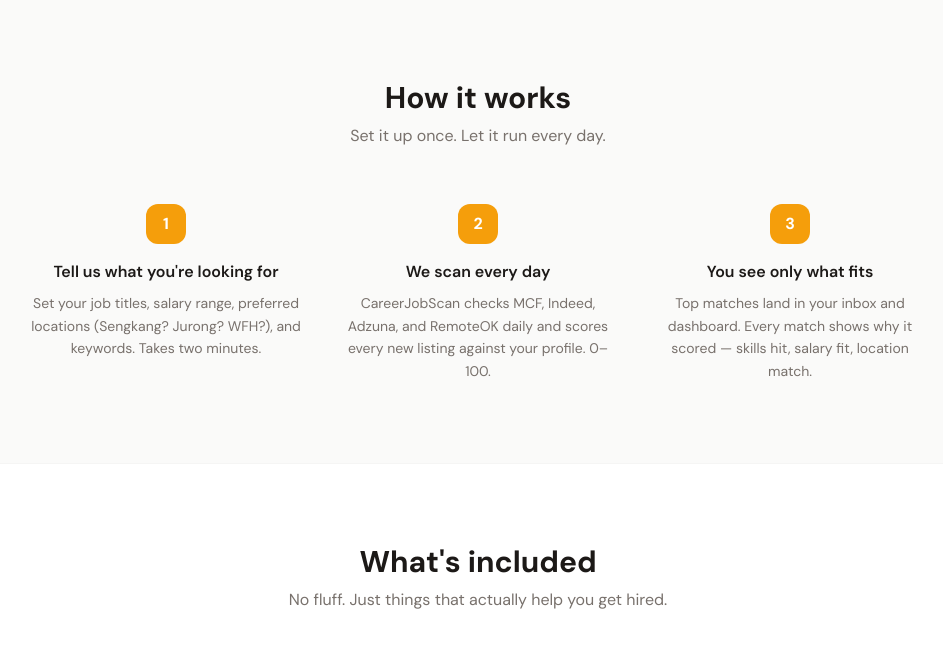
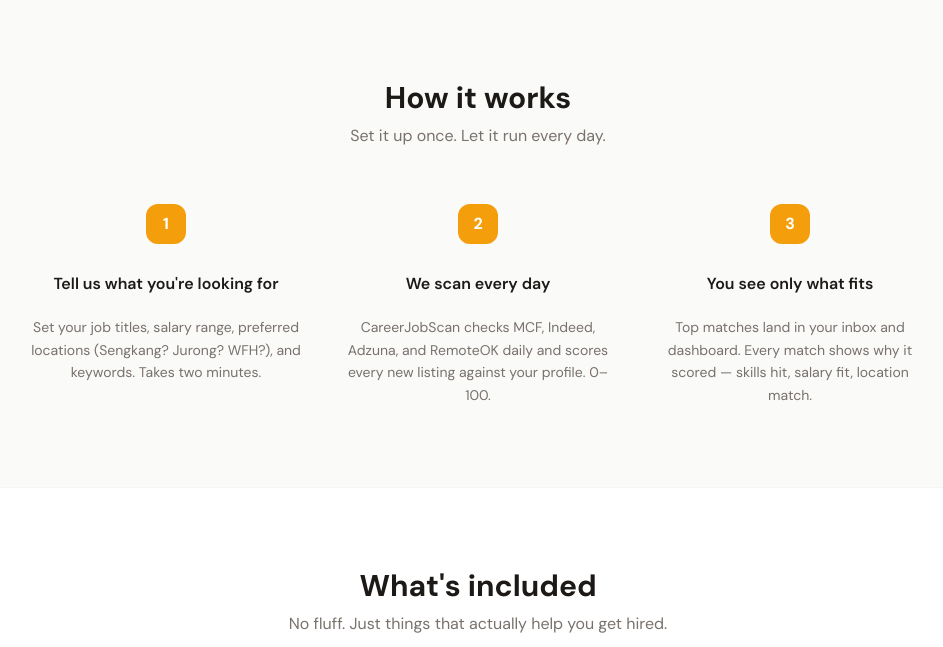
Before and after one commit to salvestr0/JobScanner, a Flask app: page / in a window 1280 px wide. Shown: the part 1403-2050 px from the top of the page, without its empty margins (162-1105 px from the left). Run offline with Flask 3, Linux system fonts and the light colour scheme; parts of the project's set-up code (start-up, migrations or seed data) failed here and were passed over; some libraries are stand-ins or nearby versions.

Commit message:
Fix uneven text alignment in How it works section
Add min-height to headings so all three columns' paragraphs start at the same vertical level.

Co-Authored-By: Claude Sonnet 4.6 <noreply@anthropic.com>

```diff
--- a/templates/home.html
+++ b/templates/home.html
@@ -212,24 +212,24 @@
         <h2 class="text-2xl sm:text-3xl font-bold text-stone-900">How it works</h2>
         <p class="text-stone-500 mt-2">Set it up once. Let it run every day.</p>
       </div>
-      <div class="grid sm:grid-cols-3 gap-10">
-        <div class="text-center">
-          <div class="w-10 h-10 bg-amber-500 text-white font-bold text-base rounded-xl flex items-center justify-center mx-auto mb-4">1</div>
-          <h3 class="font-semibold text-stone-900 mb-2">Tell us what you're looking for</h3>
+      <div class="grid sm:grid-cols-3 gap-10 items-start">
+        <div class="text-center flex flex-col items-center">
+          <div class="w-10 h-10 bg-amber-500 text-white font-bold text-base rounded-xl flex items-center justify-center mb-4">1</div>
+          <h3 class="font-semibold text-stone-900 mb-2 min-h-[3rem] flex items-center justify-center">Tell us what you're looking for</h3>
           <p class="text-stone-500 text-sm leading-relaxed">
             Set your job titles, salary range, preferred locations (Sengkang? Jurong? WFH?), and keywords. Takes two minutes.
           </p>
         </div>
-        <div class="text-center">
-          <div class="w-10 h-10 bg-amber-500 text-white font-bold text-base rounded-xl flex items-center justify-center mx-auto mb-4">2</div>
-          <h3 class="font-semibold text-stone-900 mb-2">We scan every day</h3>
+        <div class="text-center flex flex-col items-center">
+          <div class="w-10 h-10 bg-amber-500 text-white font-bold text-base rounded-xl flex items-center justify-center mb-4">2</div>
+          <h3 class="font-semibold text-stone-900 mb-2 min-h-[3rem] flex items-center justify-center">We scan every day</h3>
           <p class="text-stone-500 text-sm leading-relaxed">
             CareerJobScan checks MCF, Indeed, Adzuna, and RemoteOK daily and scores every new listing against your profile. 0–100.
           </p>
         </div>
-        <div class="text-center">
-          <div class="w-10 h-10 bg-amber-500 text-white font-bold text-base rounded-xl flex items-center justify-center mx-auto mb-4">3</div>
-          <h3 class="font-semibold text-stone-900 mb-2">You see only what fits</h3>
+        <div class="text-center flex flex-col items-center">
+          <div class="w-10 h-10 bg-amber-500 text-white font-bold text-base rounded-xl flex items-center justify-center mb-4">3</div>
+          <h3 class="font-semibold text-stone-900 mb-2 min-h-[3rem] flex items-center justify-center">You see only what fits</h3>
           <p class="text-stone-500 text-sm leading-relaxed">
             Top matches land in your inbox and dashboard. Every match shows why it scored — skills hit, salary fit, location match.
           </p>
```
